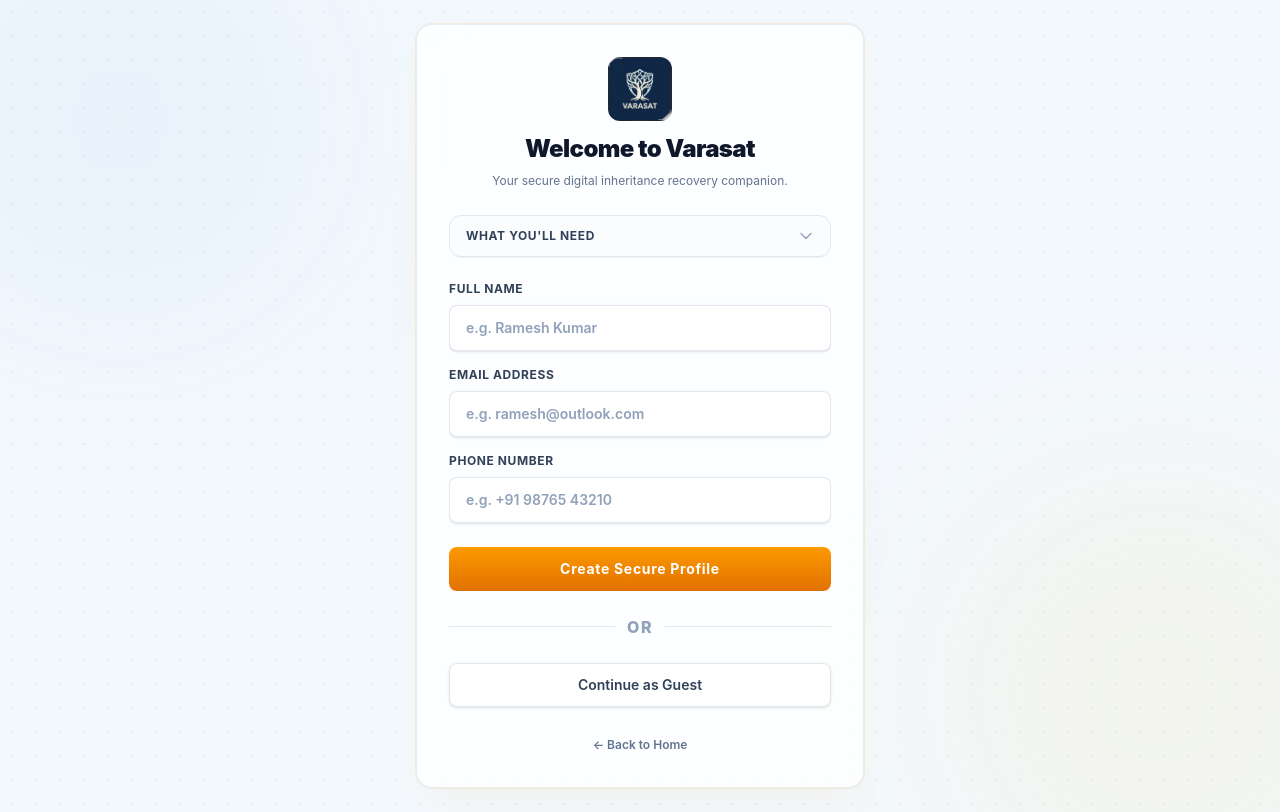
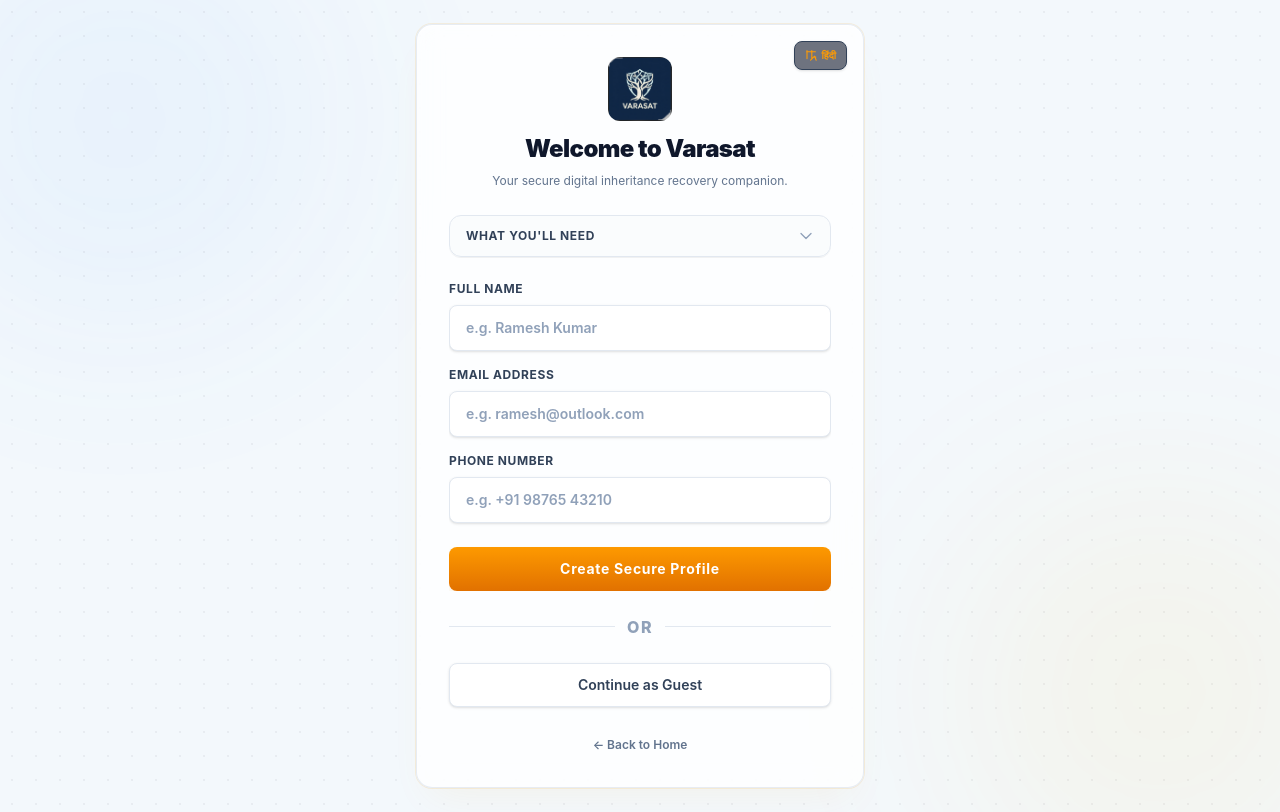
Before and after one commit to M-zz-k/Varasat_Ai, a React (Vite) app in the folder frontend/: page /login in a window 1280 px wide. Built offline with nearby package versions, Linux system fonts and the light colour scheme.

Commit message:
fix: enforce English default language and add language toggle to login page

```diff
--- a/frontend/src/context/LanguageContext.jsx
+++ b/frontend/src/context/LanguageContext.jsx
@@ -13,7 +13,8 @@
 
 export function LanguageProvider({ children }) {
   const [lang, setLang] = useState(() => {
-    return localStorage.getItem('varasat_lang') || 'en';
+    localStorage.setItem('varasat_lang', 'en');
+    return 'en';
   });
 
   useEffect(() => {
--- a/frontend/src/pages/Login.jsx
+++ b/frontend/src/pages/Login.jsx
@@ -4,7 +4,7 @@
 
 export default function Login() {
   const navigate = useNavigate();
-  const { t } = useTranslation();
+  const { t, toggleLanguage, lang } = useTranslation();
   const [searchParams] = useSearchParams();
   const isBank = searchParams.get('role') === 'bank';
   const [formData, setFormData] = useState({ name: '', email: '', phone: '' });
@@ -52,6 +52,20 @@
       <div className="absolute w-[400px] h-[400px] bg-amber-400/10 rounded-full blur-[120px] -bottom-20 -right-20 pointer-events-none animate-pulse duration-[10s]"></div>
 
       <div className="bg-white/80 backdrop-blur-md border border-slate-200/80 max-w-md w-full p-8 rounded-2xl shadow-3d-gold hover-glow-gold transition-all duration-300 relative z-10">
+
+        {/* Floating Language Switcher */}
+        <div className="absolute top-4 right-4">
+          <button
+            onClick={toggleLanguage}
+            type="button"
+            className="flex items-center gap-1 px-2.5 py-1.5 bg-slate-900/60 hover:bg-slate-800/80 border border-slate-700 rounded-lg text-[10px] font-bold text-amber-500 hover:text-amber-400 transition-all cursor-pointer shadow-sm"
+          >
+            <svg style={{ width: '0.8rem', height: '0.8rem', stroke: 'currentColor', strokeWidth: 2, fill: 'none' }} viewBox="0 0 24 24">
+              <path strokeLinecap="round" strokeLinejoin="round" d="M10.5 21l7.5-7.5L21 21M16.5 15h3.75M3 5.25h16.5M3.75 3v15m9-15v15" />
+            </svg>
+            <span>{lang === 'en' ? 'हिंदी' : lang === 'hi' ? 'ಕನ್ನಡ' : 'English'}</span>
+          </button>
+        </div>
 
         {/* Header Branding */}
         <div className="text-center mb-6">
```
